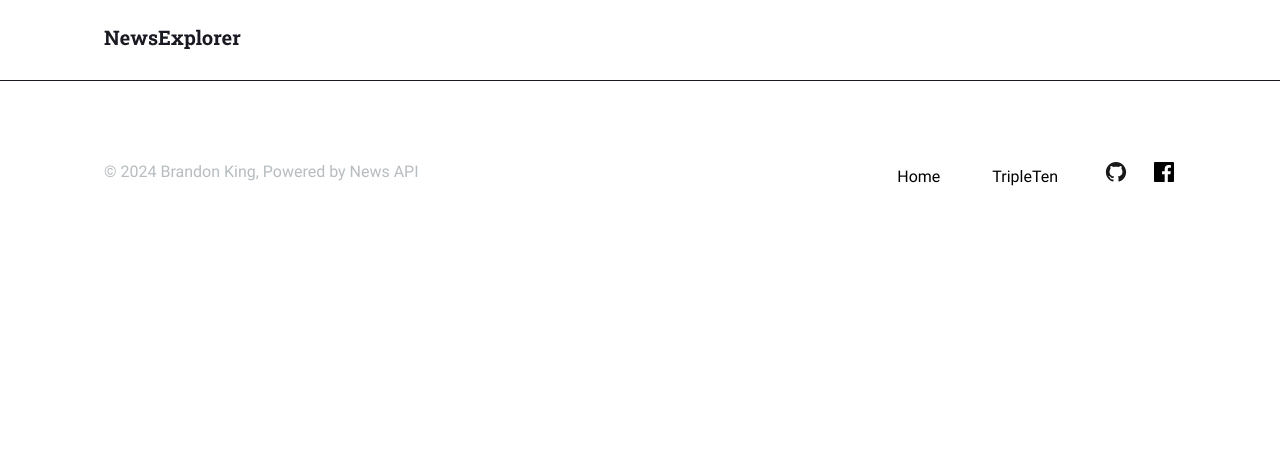
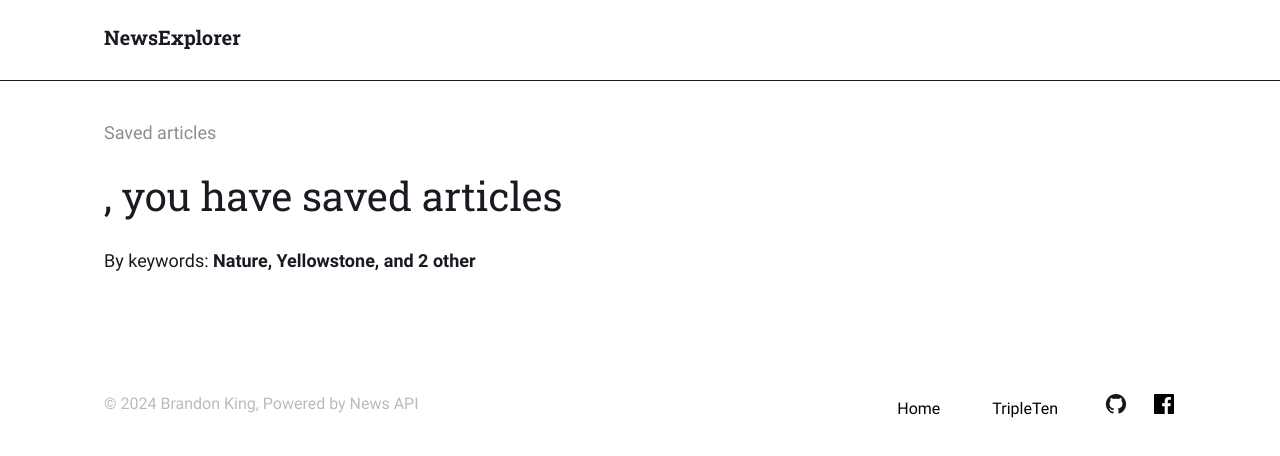
Before and after one commit to ironrule/news-explorer-frontend, a React (Vite) app: page /profile in a window 1280 px wide. Shown: the top 456 px of the page. Built offline with nearby package versions, Linux system fonts and the light colour scheme.

Commit message:
Updated profile page formatting

```diff
--- a/src/components/App/App.jsx
+++ b/src/components/App/App.jsx
@@ -18,6 +18,7 @@ import LoginModal from "../LoginModal/LoginModal";
 import RegisterModal from "../RegisterModal/RegisterModal";
 import RegisterSuccessModal from "../RegisterSuccessModal/RegisterSuccessModal";
 import EditProfileModal from "../EditProfileModal/EditProfileModal";
+import Profile from "../Profile/Profile";
 import { CurrentUserContext } from "../../contexts/CurrentUserContext";
 import { ArticleContext } from "../../contexts/ArticleContext";
 import { getToken, removeToken } from "../../utils/token.js";
@@ -119,6 +120,7 @@ function App() {
                     handleLoginClick={handleLoginClick}
                     handleLogout={handleLogout}
                   />
+                  <Profile />
                   <Footer />
                 </>
               }
--- a/src/components/Header/Header.jsx
+++ b/src/components/Header/Header.jsx
@@ -54,7 +54,7 @@ function Header({ handleLoginClick, handleLogout, theme }) {
                   : "header__text-btn header__text-btn-user"
               }
             >
-              {currentUser.username}{" "}
+              {currentUser.username.split(/(?<=^\S+)\s/)[0]}
               <img
                 onClick={handleLogout}
                 src={theme === "profile" ? logoutBlack : logoutWhite}
--- /dev/null
+++ b/src/components/Profile/Profile.css
@@ -0,0 +1,32 @@
+.profile {
+  margin: 40px 0;
+  margin-left: 104px;
+}
+.profile__title {
+  font-family: "Roboto-400";
+  color: rgba(26, 27, 34, 0.5);
+  font-size: 18px;
+  line-height: 24px;
+  margin-bottom: 28px;
+}
+.profile__text {
+  font-family: "Roboto-Slab-400";
+  color: rgba(26, 27, 34, 1);
+  font-size: 40px;
+  line-height: 46px;
+  max-width: 530px;
+  margin-bottom: 30px;
+}
+
+.profile__keywords-title {
+  font-family: "Roboto-400";
+  color: rgba(26, 27, 34, 1);
+  font-size: 18px;
+  line-height: 24px;
+}
+.profile__keywords {
+  font-family: "Roboto-700";
+  color: rgba(26, 27, 34, 1);
+  font-size: 18px;
+  line-height: 24px;
+}
--- /dev/null
+++ b/src/components/Profile/Profile.jsx
@@ -0,0 +1,24 @@
+import "./Profile.css";
+import { useContext } from "react";
+import { CurrentUserContext } from "../../contexts/CurrentUserContext";
+
+function Profile() {
+  const { currentUser, isLoggedIn } = useContext(CurrentUserContext);
+  return (
+    <div className="profile">
+      <div className="profile__title">Saved articles</div>
+      <div className="profile__text">
+        {currentUser.username.split(/(?<=^\S+)\s/)[0]}, you have {} saved
+        articles
+      </div>
+      <div className="profile__keywords-title">
+        By keywords:{" "}
+        <span className="profile__keywords">
+          Nature, Yellowstone, and 2 other
+        </span>
+      </div>
+    </div>
+  );
+}
+
+export default Profile;
```
